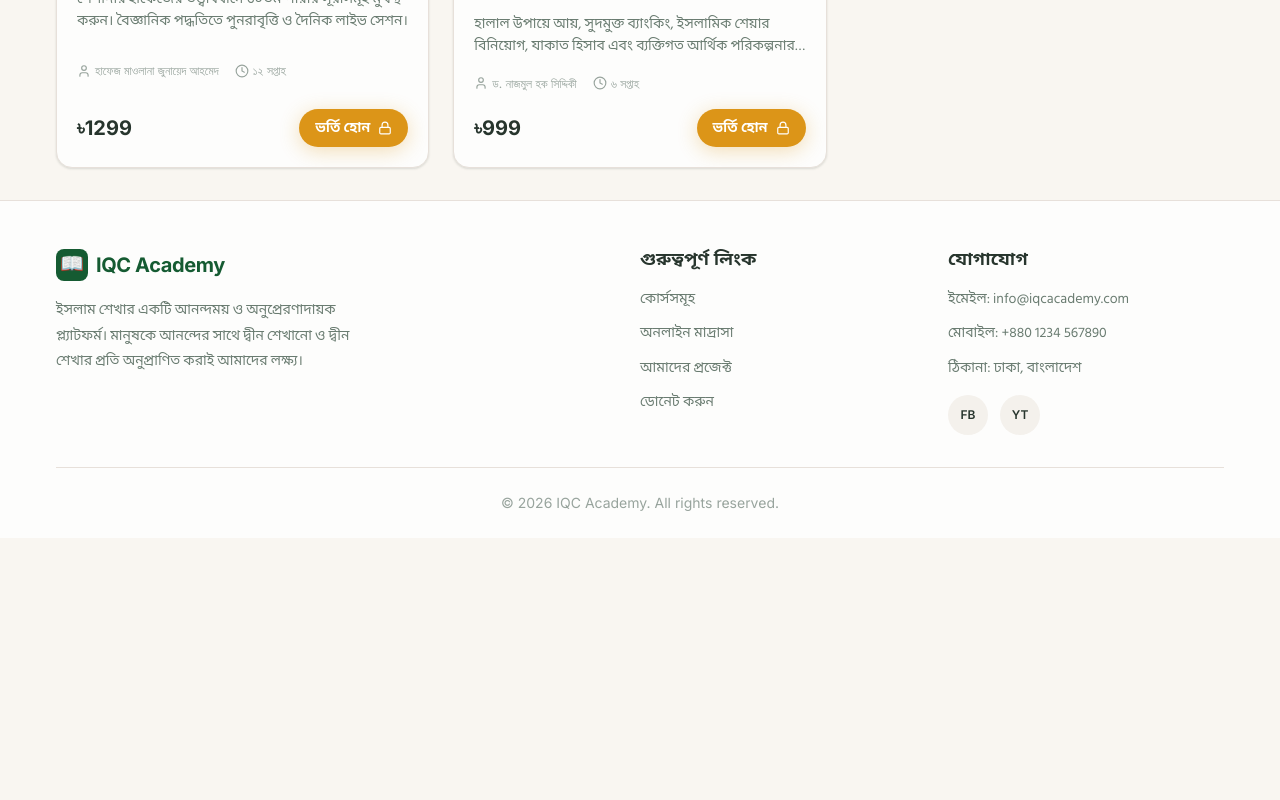
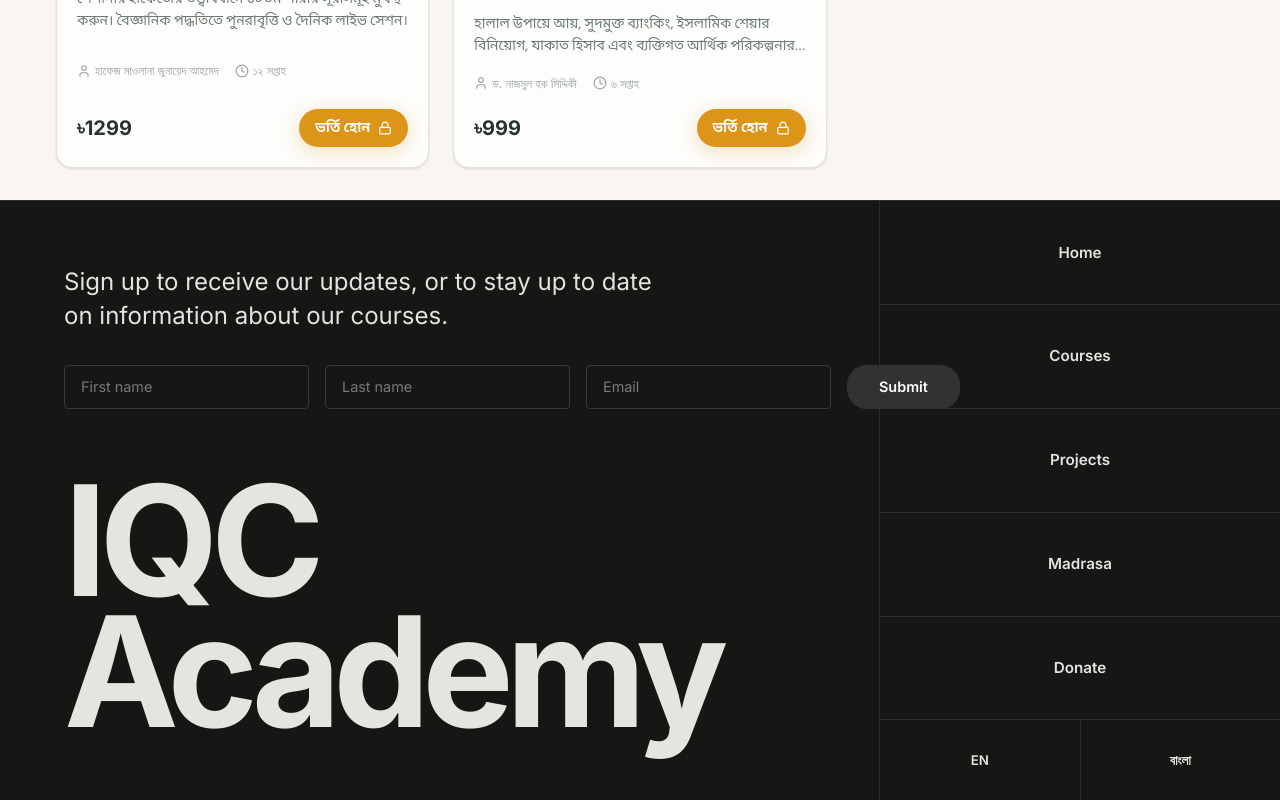
Before and after one commit to farad-alam/IQC-Academy, a Next.js app: page /courses in a window 1280 px wide. Shown: the part 1535-2335 px from the top of the page. Before the commit the page ends 2073 px from the top, so only its background shows below. Built offline with nearby package versions, Linux system fonts and the light colour scheme.

Commit message:
UI: Complete Brutalist Footer redesign matching attachment style

```diff
--- a/components/layout/Footer.js
+++ b/components/layout/Footer.js
@@ -1,47 +1,52 @@
+'use client';
 import Link from 'next/link';
 import styles from './Footer.module.css';
 
 export default function Footer() {
   return (
     <footer className={styles.footer}>
-      <div className={styles.container}>
-        <div className={styles.grid}>
-          <div className={styles.brandSection}>
-            <div className={styles.logoArea}>
-              <div className={styles.logoIcon}>📖</div>
-              <span className={styles.logoText}>IQC Academy</span>
-            </div>
-            <p className={styles.description}>
-              ইসলাম শেখার একটি আনন্দময় ও অনুপ্রেরণাদায়ক প্ল্যাটফর্ম। মানুষকে আনন্দের সাথে দ্বীন শেখানো ও দ্বীন শেখার প্রতি অনুপ্রাণিত করাই আমাদের লক্ষ্য।
-            </p>
-          </div>
-
-          <div className={styles.linkSection}>
-            <h3 className={styles.title}>গুরুত্বপূর্ণ লিংক</h3>
-            <ul className={styles.linkList}>
-              <li><Link href="/courses">কোর্সসমূহ</Link></li>
-              <li><Link href="/madrasa">অনলাইন মাদ্রাসা</Link></li>
-              <li><Link href="/projects">আমাদের প্রজেক্ট</Link></li>
-              <li><Link href="/donate">ডোনেট করুন</Link></li>
-            </ul>
-          </div>
-
-          <div className={styles.linkSection}>
-            <h3 className={styles.title}>যোগাযোগ</h3>
-            <ul className={styles.contactList}>
-              <li>ইমেইল: info@iqcacademy.com</li>
-              <li>মোবাইল: +880 1234 567890</li>
-              <li>ঠিকানা: ঢাকা, বাংলাদেশ</li>
-            </ul>
-            <div className={styles.socials}>
-              <a href="#" aria-label="Facebook">FB</a>
-              <a href="#" aria-label="YouTube">YT</a>
-            </div>
-          </div>
+      {/* Left Panel */}
+      <div className={styles.leftPanel}>
+        <div className={styles.topSection}>
+          <p className={styles.subscribeText}>
+            Sign up to receive our updates, or to stay up to date<br />
+            on information about our courses.
+          </p>
+          <form className={styles.subscribeForm} onSubmit={(e) => e.preventDefault()}>
+            <input type="text" placeholder="First name" className={styles.input} />
+            <input type="text" placeholder="Last name" className={styles.input} />
+            <input type="email" placeholder="Email" className={styles.input} />
+            <button type="submit" className={styles.submitBtn}>Submit</button>
+          </form>
         </div>
 
-        <div className={styles.bottom}>
-          <p>&copy; {new Date().getFullYear()} IQC Academy. All rights reserved.</p>
+        <div className={styles.brandHuge}>
+          <span>IQC</span>
+          <span>Academy</span>
+        </div>
+      </div>
+
+      {/* Right Panel */}
+      <div className={styles.rightPanel}>
+        <Link href="/" className={styles.navLink}>
+          Home
+        </Link>
+        <Link href="/courses" className={styles.navLink}>
+          Courses
+        </Link>
+        <Link href="/projects" className={styles.navLink}>
+          Projects
+        </Link>
+        <Link href="/madrasa" className={styles.navLink}>
+          Madrasa
+        </Link>
+        <Link href="/donate" className={styles.navLink}>
+          Donate
+        </Link>
+
+        <div className={styles.bottomRow}>
+          <button className={styles.langBtn}>EN</button>
+          <button className={styles.langBtn}>বাংলা</button>
         </div>
       </div>
     </footer>
--- a/components/layout/Footer.module.css
+++ b/components/layout/Footer.module.css
@@ -1,119 +1,160 @@
 .footer {
-  background-color: var(--color-surface);
-  border-top: 1px solid var(--color-earth-1);
-  padding-top: var(--space-12);
-  margin-top: auto;
+  display: flex;
+  background-color: #171614; /* Dark color matching attachment */
+  color: #f5f4f0;
+  min-height: 600px;
+  font-family: var(--font-latin);
+  border-top: 1px solid #2d2c2a;
 }
 
-.container {
-  width: 100%;
-  max-width: var(--content-max-width);
-  margin: 0 auto;
-  padding: 0 var(--space-4);
+.leftPanel {
+  flex: 1;
+  display: flex;
+  flex-direction: column;
+  justify-content: space-between;
+  padding: 4rem;
+  border-right: 1px solid #2d2c2a;
 }
 
-.grid {
-  display: grid;
-  gap: var(--space-8);
-  margin-bottom: var(--space-8);
+.topSection {
+  max-width: 600px;
 }
 
-.brandSection {
-  max-width: 320px;
+.subscribeText {
+  font-size: 1.5rem;
+  line-height: 1.4;
+  margin-bottom: 2rem;
+  color: #e4e3df;
 }
 
-.logoArea {
+.subscribeForm {
   display: flex;
-  align-items: center;
-  gap: var(--space-2);
-  margin-bottom: var(--space-4);
+  gap: 1rem;
 }
 
-.logoIcon {
-  width: 2rem;
-  height: 2rem;
-  background: var(--color-primary);
-  border-radius: var(--radius-md);
+.input {
+  background: transparent;
+  border: 1px solid #3a3937;
+  padding: 0.8rem 1rem;
+  color: #fff;
+  border-radius: 4px;
+  flex: 1;
+  font-size: 0.9rem;
+}
+
+.input::placeholder {
+  color: #7a7977;
+}
+
+.input:focus {
+  outline: none;
+  border-color: #f5f4f0;
+}
+
+.submitBtn {
+  background: #333230;
+  color: #fff;
+  border: none;
+  padding: 0.8rem 2rem;
+  border-radius: 20px;
+  cursor: pointer;
+  transition: background 0.2s;
+  font-weight: 600;
+  font-size: 0.9rem;
+}
+
+.submitBtn:hover {
+  background: #4a4947;
+}
+
+.brandHuge {
+  font-size: clamp(4rem, 12vw, 12rem);
+  font-weight: 800;
+  line-height: 0.85;
+  letter-spacing: -0.05em;
+  color: #e6e4df;
+  display: flex;
+  flex-direction: column;
+  margin-top: 4rem;
+}
+
+.rightPanel {
+  width: 400px;
+  display: flex;
+  flex-direction: column;
+}
+
+.navLink {
+  flex: 1;
   display: flex;
   align-items: center;
   justify-content: center;
-  font-size: 1.2rem;
+  border-bottom: 1px solid #2d2c2a;
+  font-weight: 600;
+  font-size: 0.95rem;
+  color: #e4e3df;
+  transition: all 0.2s;
+  position: relative;
 }
 
-.logoText {
-  font-family: var(--font-latin);
-  font-weight: 700;
-  font-size: var(--font-size-lg);
-  color: var(--color-primary);
-  letter-spacing: -0.02em;
+.navLink:hover {
+  background: rgba(255,255,255,0.02);
+  border-top: 2px solid #ea580c; /* Orange highlight like the image */
+  margin-top: -2px; /* Offset the border visually */
 }
 
-.description {
-  color: var(--color-text-muted);
-  font-size: var(--font-size-sm);
-  line-height: var(--line-height-relaxed);
+.bottomRow {
+  display: flex;
+  height: 80px; /* fixed height for language toggle */
 }
 
-.title {
-  font-size: var(--font-size-md);
-  color: var(--color-text);
-  margin-bottom: var(--space-4);
-  font-weight: 700;
+.langBtn {
+  flex: 1;
+  border: none;
+  background: transparent;
+  color: #e4e3df;
+  border-right: 1px solid #2d2c2a;
+  font-weight: 600;
+  cursor: pointer;
+  transition: color 0.2s;
 }
 
-.linkList, .contactList {
-  display: flex;
-  flex-direction: column;
-  gap: var(--space-3);
-  font-size: var(--font-size-sm);
-  color: var(--color-text-muted);
+.langBtn:last-child {
+  border-right: none;
 }
 
-.linkList a {
-  transition: color var(--transition-fast);
+.langBtn:hover {
+  color: #ea580c;
 }
 
-.linkList a:hover {
-  color: var(--color-primary);
+@media (max-width: 1024px) {
+  .footer {
+    flex-direction: column;
+  }
+  .leftPanel {
+    border-right: none;
+    border-bottom: 1px solid #2d2c2a;
+    padding: 2.5rem;
+  }
+  .brandHuge {
+    font-size: 5rem;
+  }
+  .rightPanel {
+    width: 100%;
+  }
+  .navLink {
+    padding: 2rem 0;
+  }
 }
 
-.socials {
-  display: flex;
-  gap: var(--space-3);
-  margin-top: var(--space-4);
-}
-
-.socials a {
-  display: flex;
-  align-items: center;
-  justify-content: center;
-  width: 2.5rem;
-  height: 2.5rem;
-  border-radius: 50%;
-  background: var(--color-surface-alt);
-  color: var(--color-text);
-  font-family: var(--font-latin);
-  font-size: var(--font-size-xs);
-  font-weight: 600;
-  transition: all var(--transition-fast);
-}
-
-.socials a:hover {
-  background: var(--color-primary);
-  color: white;
-}
-
-.bottom {
-  border-top: 1px solid var(--color-earth-1);
-  padding: var(--space-6) 0;
-  text-align: center;
-  font-size: var(--font-size-sm);
-  color: var(--color-text-light);
-  font-family: var(--font-latin);
-}
-
-@media (min-width: 768px) {
-  .grid {
-    grid-template-columns: 2fr 1fr 1fr;
+@media (max-width: 640px) {
+  .subscribeForm {
+    flex-direction: column;
+  }
+  .brandHuge {
+    font-size: 3.5rem;
+  }
+  .leftPanel {
+    padding: 1.5rem;
   }
 }
```
